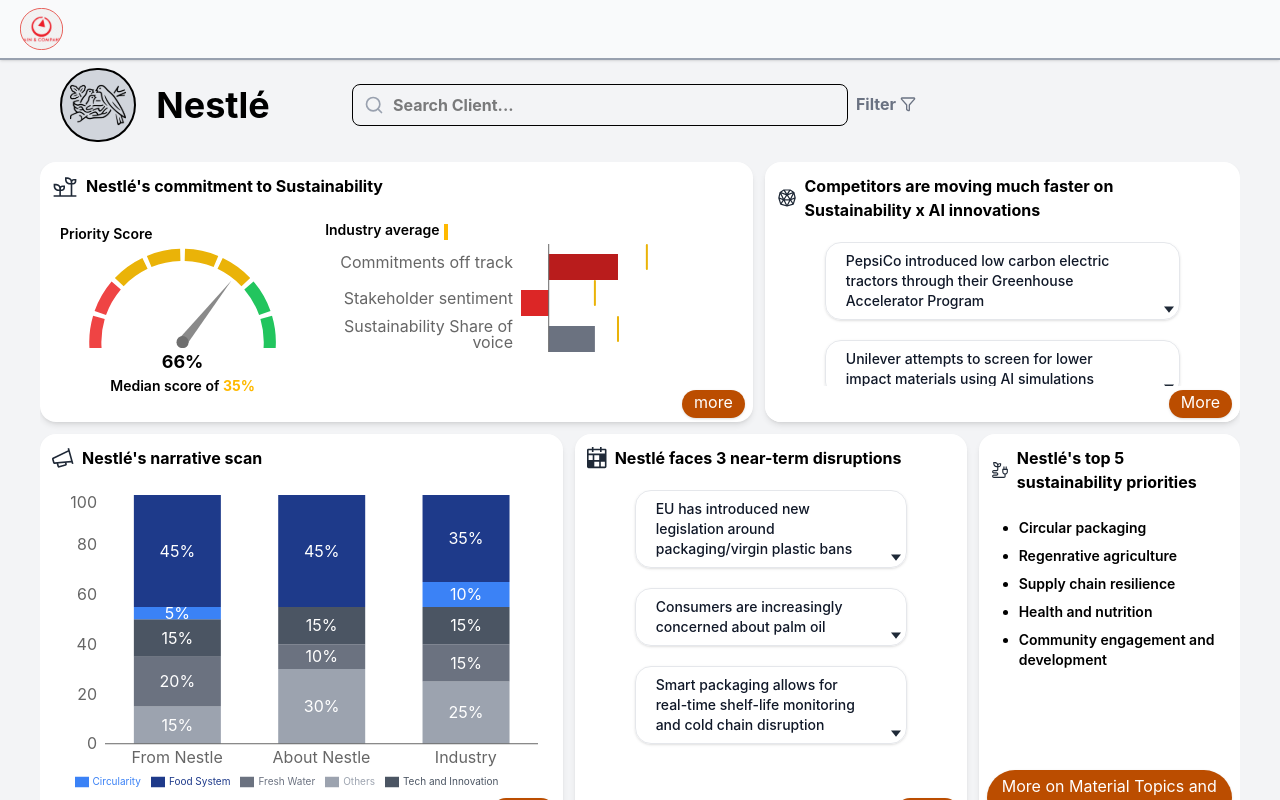
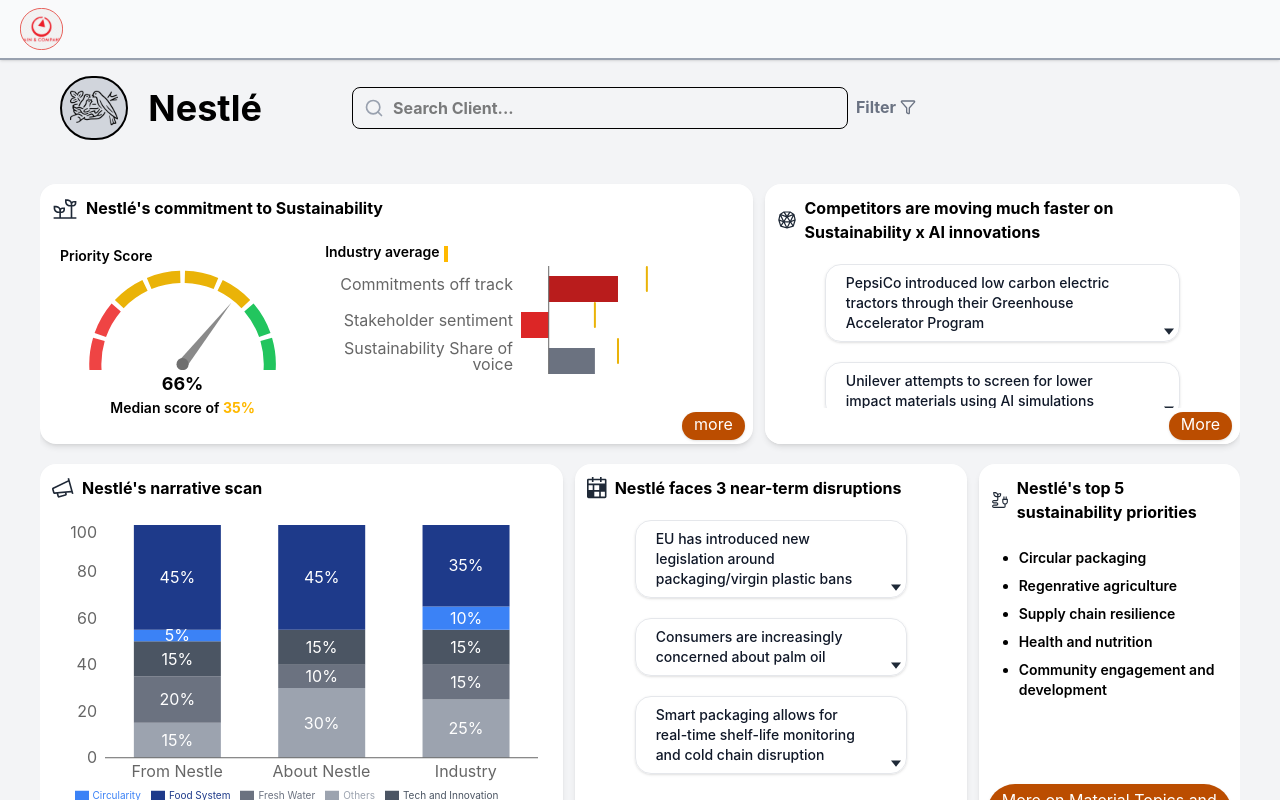
Before and after one commit to Rounik25/Nestle_dashboard, a React (Vite) app: page / in a window 1280 px wide. Built offline with nearby package versions, Linux system fonts and the light colour scheme.

Commit message:
adjusted layout of the homepage

```diff
--- a/src/App.tsx
+++ b/src/App.tsx
@@ -11,7 +11,7 @@ function App() {
       <div className="flex h-15 min-h-15 w-full min-w-0 shadow-sm border-b-2 border-gray-400">
         <Navbar />
       </div>
-      <div className="flex h-25 min-h-0 w-full min-w-0 pt-2">
+      <div className="flex h-25 min-h-0 w-full min-w-0 pt-4 pb-1" >
         <SearchBar />
       </div>
       <main className="h-full min-h-0 min-w-0 overflow-auto p-10 pt-5">
--- a/src/component/HomePage/BottomSection.tsx
+++ b/src/component/HomePage/BottomSection.tsx
@@ -11,8 +11,8 @@ export function BottomSection(){
             <div className="flex flex-1 w-full gap-5">
                 {recommendedData.map(data => {
                     return(
-                        <div className="flex-1 w-1/3 pt-5 pb-2 rounded">
-                            <HomeRecommended key={data.id} title={data.title} click={data.click} />
+                        <div key={data.id} className="flex-1 w-1/3 pt-5 pb-2 rounded">
+                            <HomeRecommended title={data.title} click={data.click} />
                         </div>
                     )
                 })}
--- a/src/component/HomePage/KPI/KPI1.tsx
+++ b/src/component/HomePage/KPI/KPI1.tsx
@@ -31,7 +31,6 @@ const data: ChartRow[] = [
 ];
 
 export function KPI1({value}:{value : number}){
-    console.log(value)
     return(
         <div className="flex h-full w-full min-h-0 min-w-0 overflow-hidden">
             <div className="flex flex-1 w-full min-h-0 min-w-0">
--- a/src/component/HomePage/TopSection.tsx
+++ b/src/component/HomePage/TopSection.tsx
@@ -7,12 +7,12 @@ import { HomeKPI5 } from "./HomeKPI5";
 
 export function TopSection(){
     return(
-        <div className="flex flex-col h-full w-full min-h-0 min-w-0 pb-5">
-            <div className="h-2/5 w-full grid grid-cols-[3fr_2fr] gap-3 pb-3">
+        <div className="flex flex-col h-full w-full min-h-0 min-w-0">
+            <div className="h-2/5 w-full grid grid-cols-[3fr_2fr] gap-3 pt-5">
                <HomeKPI1 icon={Kpi_data1.icon} title={Kpi_data1.title}/>
                <HomeKPI2 icon={Kpi_data2.icon} title={Kpi_data2.title} sections={Kpi_data2.sections}/>
             </div>
-            <div className="flex-1 w-full grid grid-cols-[4fr_3fr_2fr] gap-3 pb-3">
+            <div className="flex-1 w-full grid grid-cols-[4fr_3fr_2fr] gap-3 py-5">
                <HomeKPI3 icon={Kpi_data3.icon} title={Kpi_data3.title}/>
                <HomeKPI4 icon={Kpi_data4.icon} title={Kpi_data4.title} sections={Kpi_data4.sections}/>
                <HomeKPI5 icon={Kpi_data5.icon} title={Kpi_data5.title}/>
```
